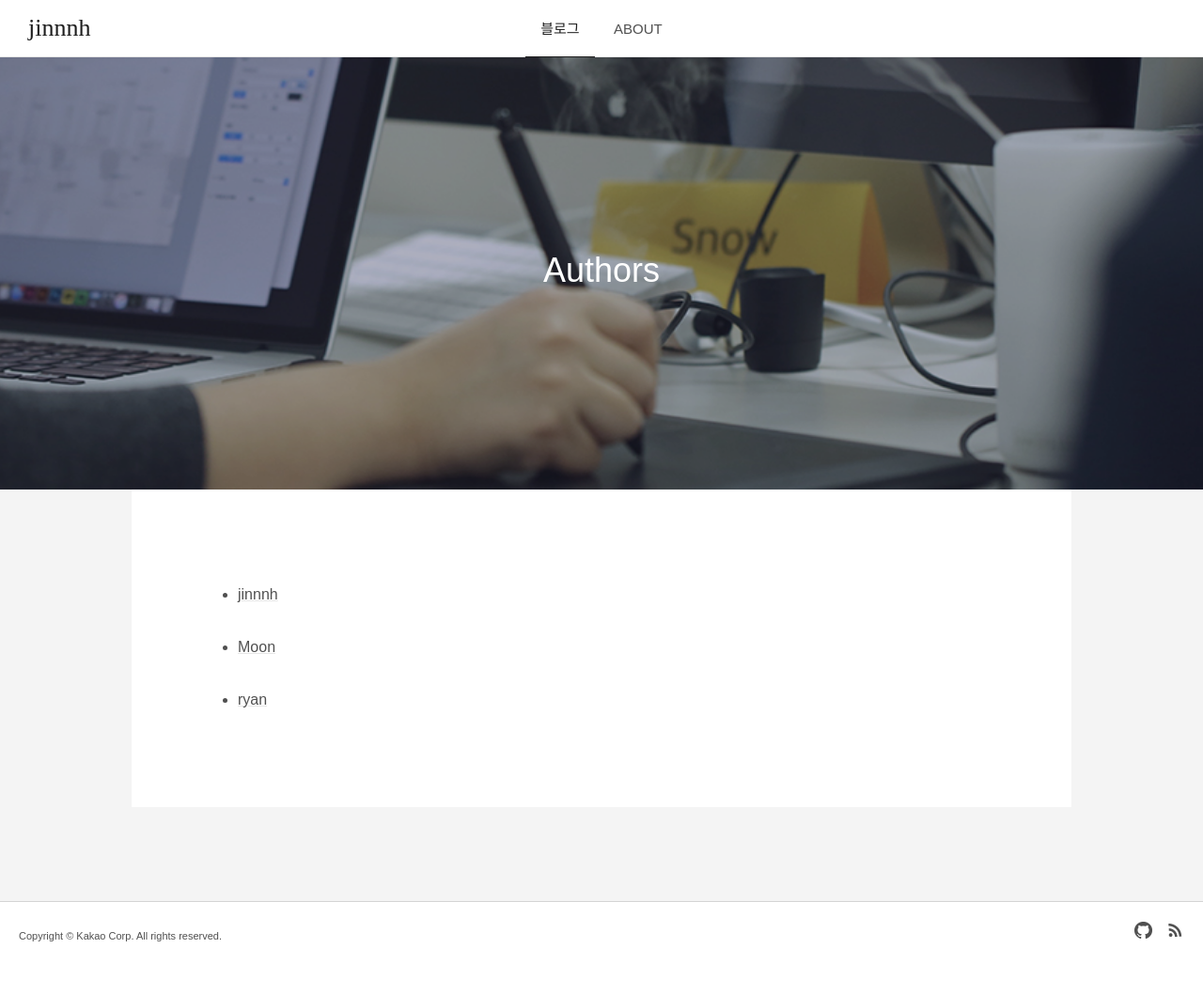
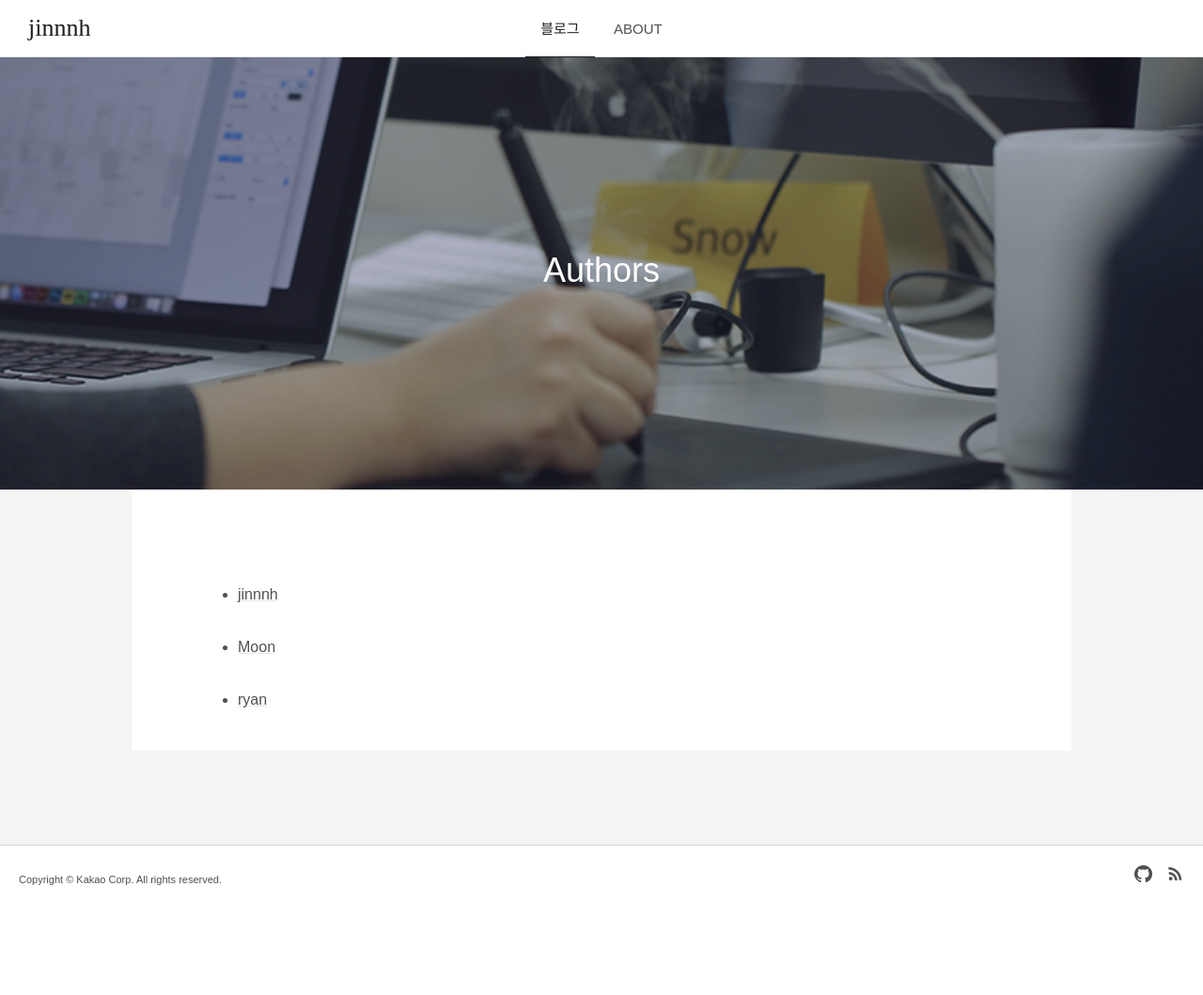
Before and after one commit to gutmate/gutmate.github.com, a Jekyll site: the page built from authors.md, in a window 1280 px wide. Shown: the whole page at 94% size. Built offline with Jekyll 4.4.1, drawn with Linux system fonts in a browser that asks for light colours; some web fonts are replaced; after the commit the page ends 999 px from its top, so only the background shows below that.

Commit message:
post content layout

```diff
--- a/assets/css/screen.css
+++ b/assets/css/screen.css
@@ -827,7 +827,7 @@ body.tag-template #navbar {
 #post-content {
     position: relative;
     margin: 0 40px;
-    padding: 70px 40px 100px 40px; /* 40(margin) + 40(padding) = 80 */
+    padding: 70px 40px 40px 40px; /* 40(margin) + 40(padding) = 80 */
     border-bottom: 1px solid #e6e6e6;
     font-size: 16px;
     line-height: 28px; /* 28px = 16(font-size) + 12(line-spacing) */
```
